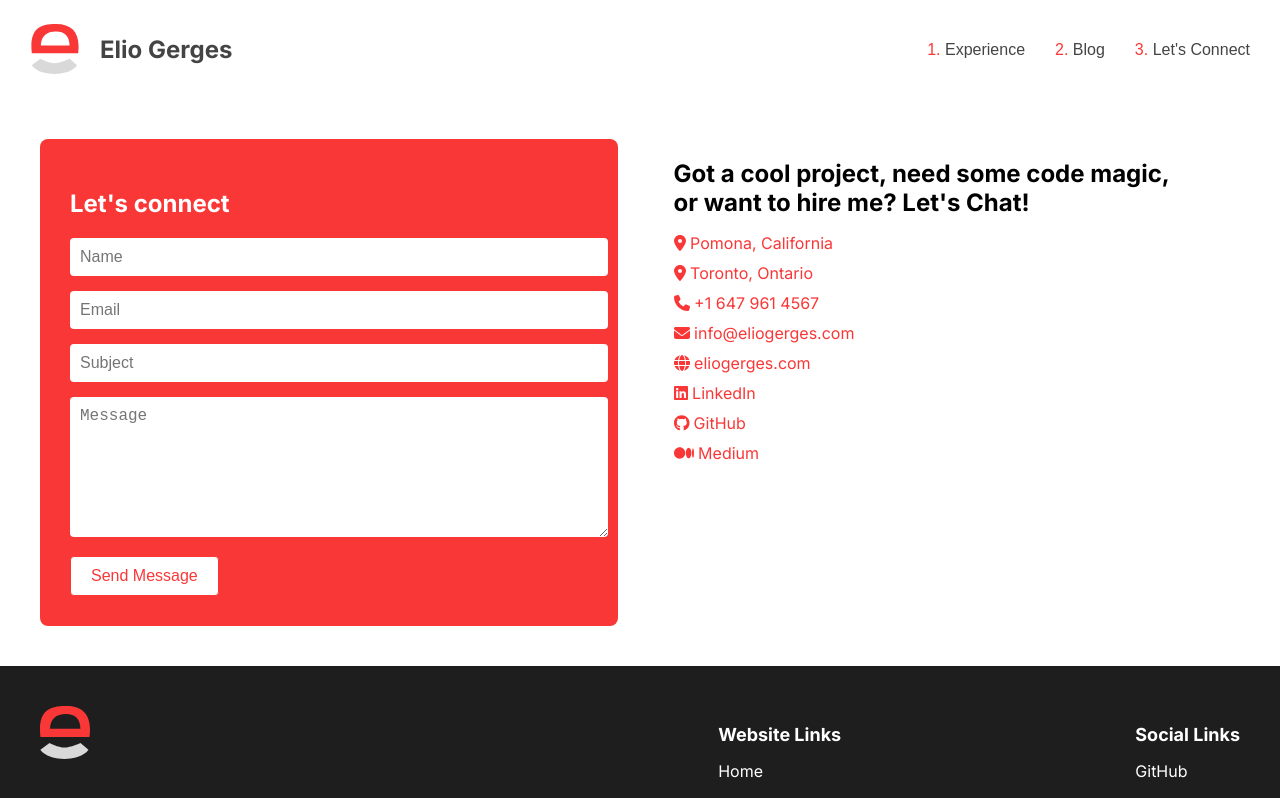
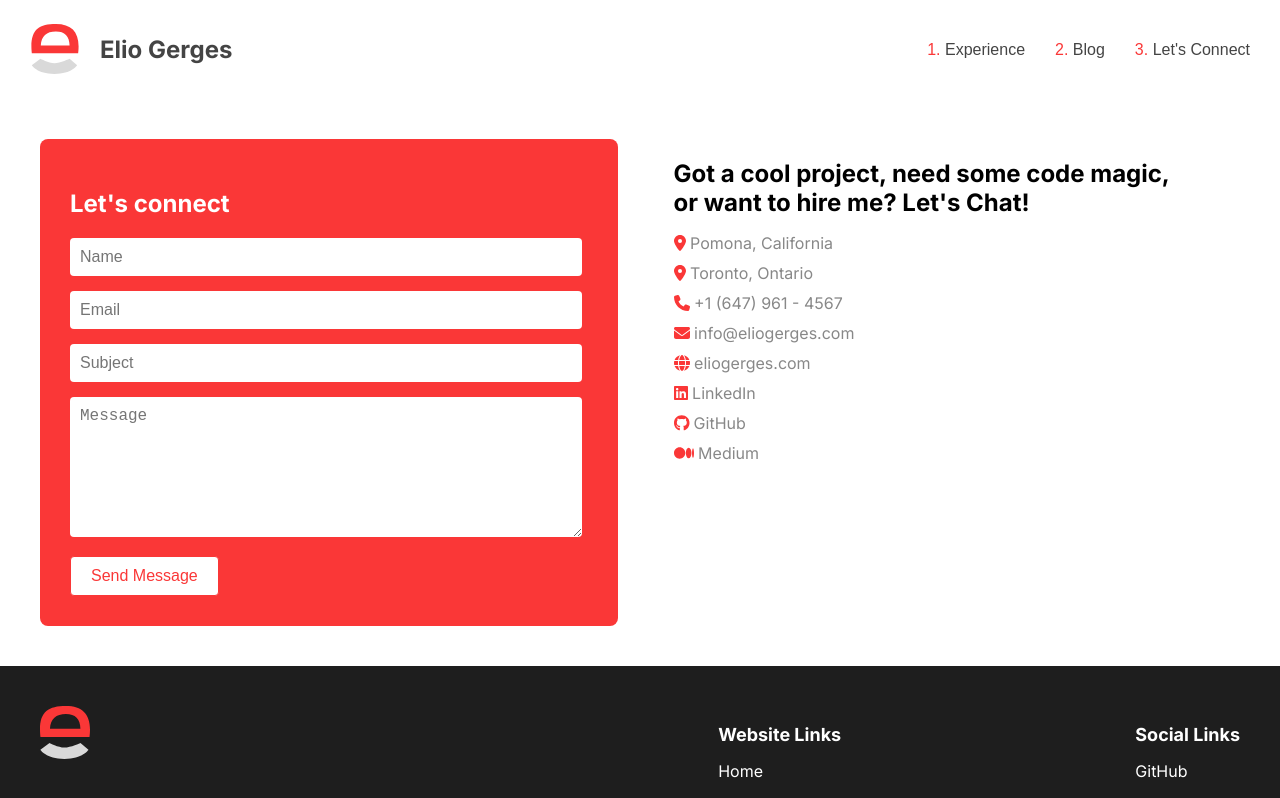
Before and after one commit to egerges/egerges, a Next.js app in the folder app/: page /contact in a window 1280 px wide. Shown: the top 798 px of the page. Built offline with nearby package versions, Linux system fonts and the light colour scheme.

Commit message:
fix: social links

```diff
--- a/app/src/app/components/ContactForm.jsx
+++ b/app/src/app/components/ContactForm.jsx
@@ -98,19 +98,42 @@ const ContactForm = () => {
         </h2>
         <ul>
           <li>
-            <FontAwesomeIcon icon={faMapMarkerAlt} /> Pomona, California
+            <FontAwesomeIcon icon={faMapMarkerAlt} />{" "}
+            <span className={styles.contactText}>Pomona, California</span>
           </li>
           <li>
-            <FontAwesomeIcon icon={faMapMarkerAlt} /> Toronto, Ontario
+            <FontAwesomeIcon icon={faMapMarkerAlt} />{" "}
+            <span className={styles.contactText}>Toronto, Ontario</span>
           </li>
           <li>
-            <FontAwesomeIcon icon={faPhone} /> +1 647 961 4567
+            <FontAwesomeIcon icon={faPhone} />{" "}
+            <a
+              href="tel:+16479614567"
+              target="_blank"
+              rel="noopener noreferrer"
+            >
+              <span className={styles.contactText}>+1 (647) 961 - 4567</span>
+            </a>
           </li>
           <li>
-            <FontAwesomeIcon icon={faEnvelope} /> info@eliogerges.com
+            <FontAwesomeIcon icon={faEnvelope} />{" "}
+            <a
+              href="mailto:info@eliogerges.com"
+              target="_blank"
+              rel="noopener noreferrer"
+            >
+              <span className={styles.contactText}>info@eliogerges.com</span>
+            </a>
           </li>
           <li>
-            <FontAwesomeIcon icon={faGlobe} /> eliogerges.com
+            <FontAwesomeIcon icon={faGlobe} />{" "}
+            <a
+              href="https://eliogerges.com"
+              target="_blank"
+              rel="noopener noreferrer"
+            >
+              <span className={styles.contactText}>eliogerges.com</span>
+            </a>
           </li>
           <li>
             <a
@@ -118,7 +141,8 @@ const ContactForm = () => {
               target="_blank"
               rel="noopener noreferrer"
             >
-              <FontAwesomeIcon icon={faLinkedin} /> LinkedIn
+              <FontAwesomeIcon icon={faLinkedin} />{" "}
+              <span className={styles.contactText}>LinkedIn</span>
             </a>
           </li>
           <li>
@@ -127,7 +151,8 @@ const ContactForm = () => {
               target="_blank"
               rel="noopener noreferrer"
             >
-              <FontAwesomeIcon icon={faGithub} /> GitHub
+              <FontAwesomeIcon icon={faGithub} />{" "}
+              <span className={styles.contactText}>GitHub</span>
             </a>
           </li>
           <li>
@@ -136,7 +161,8 @@ const ContactForm = () => {
               target="_blank"
               rel="noopener noreferrer"
             >
-              <FontAwesomeIcon icon={faMedium} /> Medium
+              <FontAwesomeIcon icon={faMedium} />{" "}
+              <span className={styles.contactText}>Medium</span>
             </a>
           </li>
         </ul>
--- a/app/src/app/styles/ContactForm.module.css
+++ b/app/src/app/styles/ContactForm.module.css
@@ -19,7 +19,7 @@
 
 .contactForm input,
 .contactForm textarea {
-  width: 100%;
+  width: 95%;
   padding: 10px;
   margin-bottom: 15px;
   border: none;
@@ -40,6 +40,10 @@
   cursor: pointer;
   font-size: 1rem;
   border: 1px solid var(--accent-color);
+}
+
+.contactText {
+  color: var(--primary-color);
 }
 
 .sendButton:hover {
```
